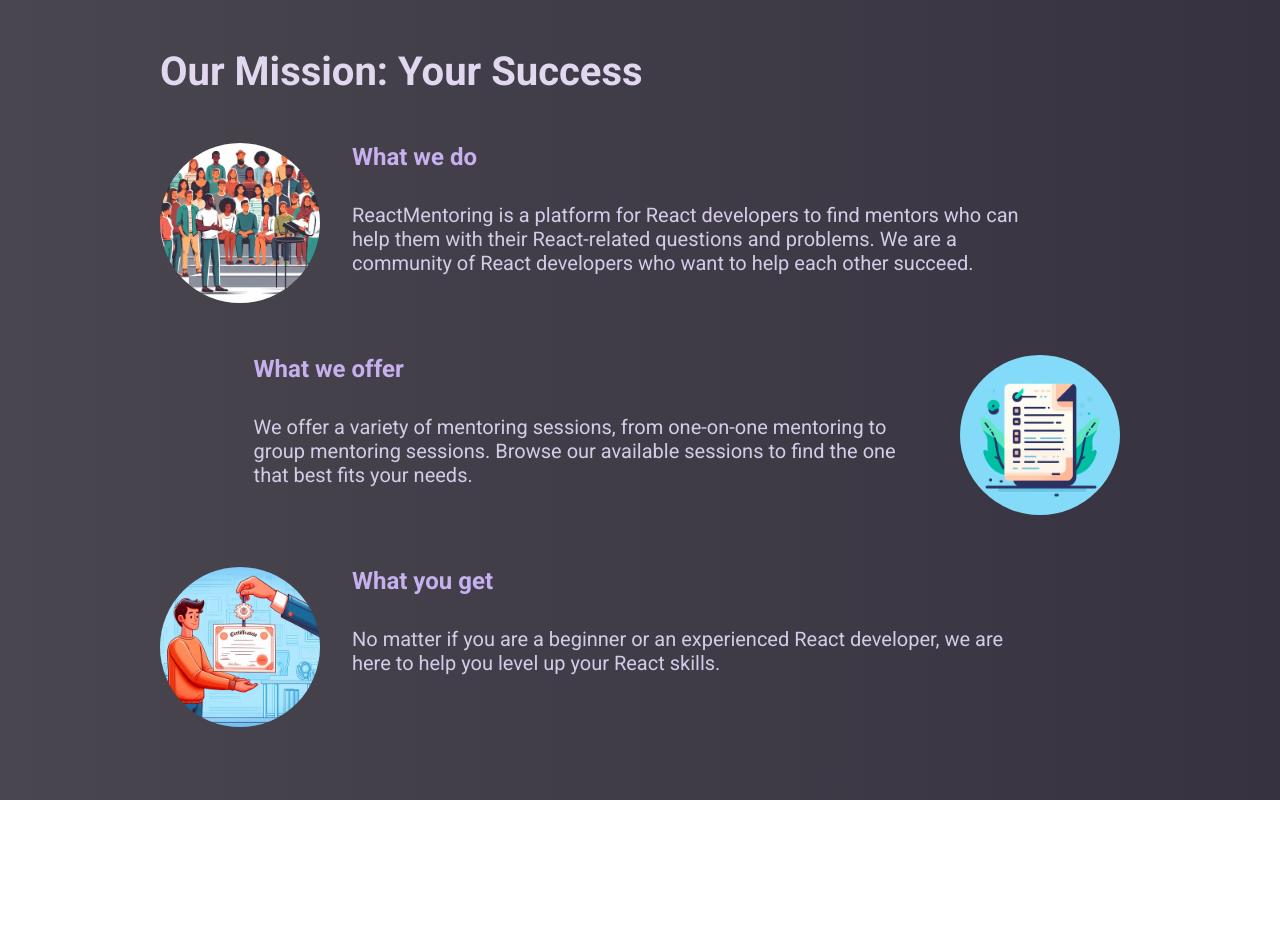
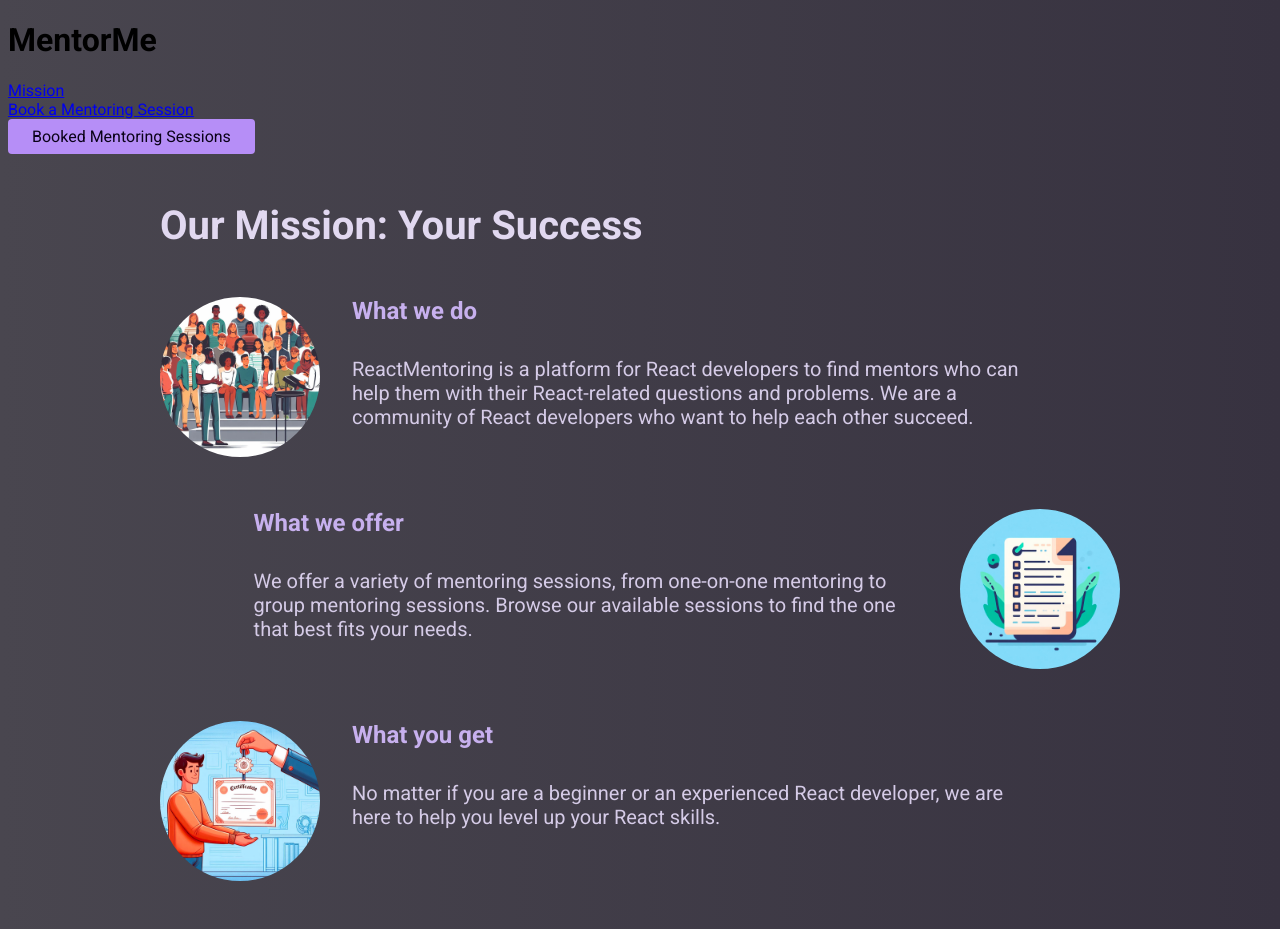
Before and after one commit to aasazali-seekasia/book-a-session-app, a React (Vite) app: page / in a window 1280 px wide. Before the commit the page ends 800 px from the top, so only its background shows below. Built offline with nearby package versions, Linux system fonts and the light colour scheme.

Commit message:
feat: Add header

```diff
--- a/src/pages/Root.tsx
+++ b/src/pages/Root.tsx
@@ -1,9 +1,10 @@
-import { Outlet } from 'react-router-dom';
+import { Outlet } from "react-router-dom";
+import NavHeader from "../components/Navigation/NavHeader";
 
 export default function Root() {
   return (
     <>
-      {/* Todo: Add Header */}
+      <NavHeader />
       <Outlet />
     </>
   );
```
